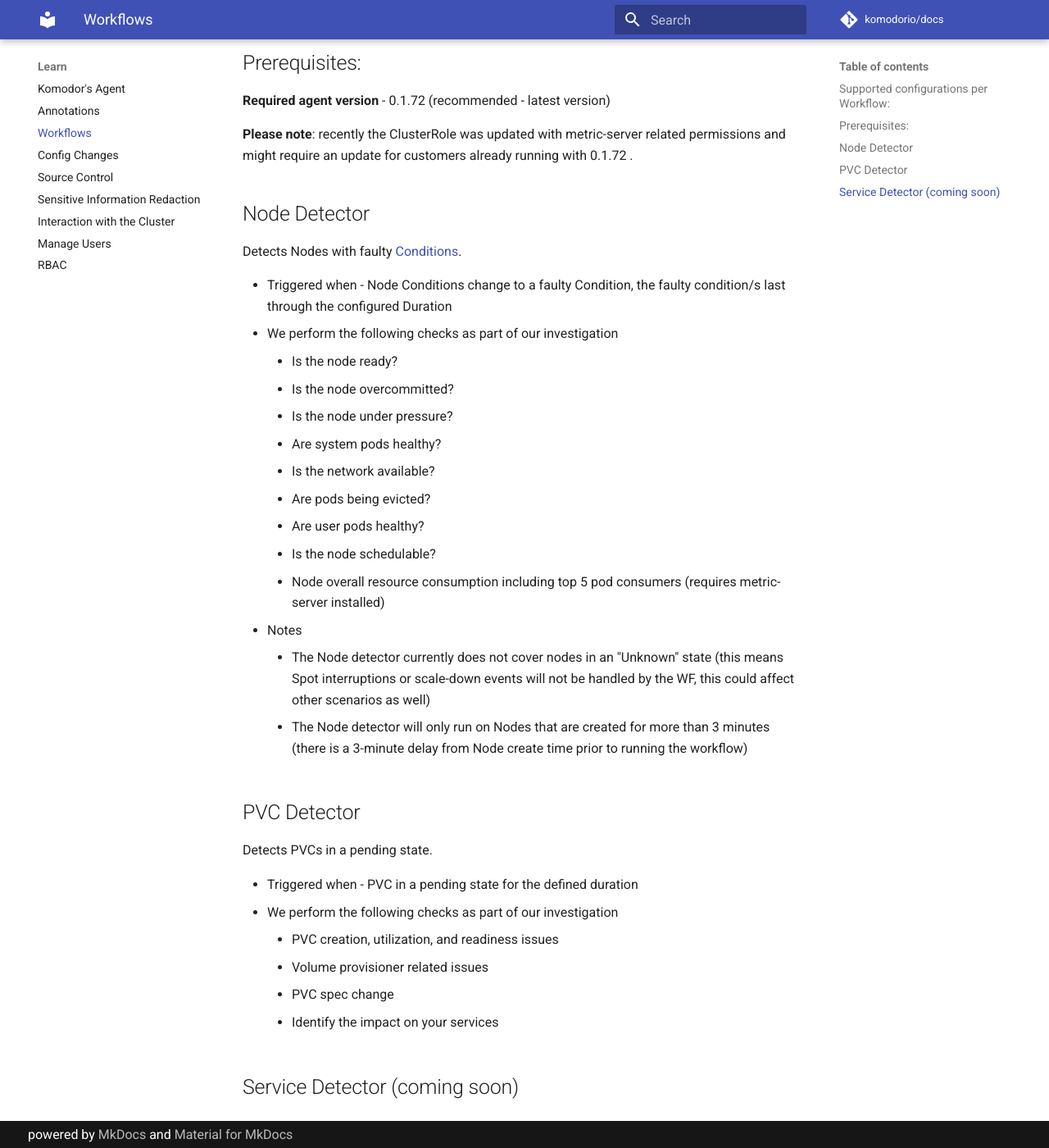
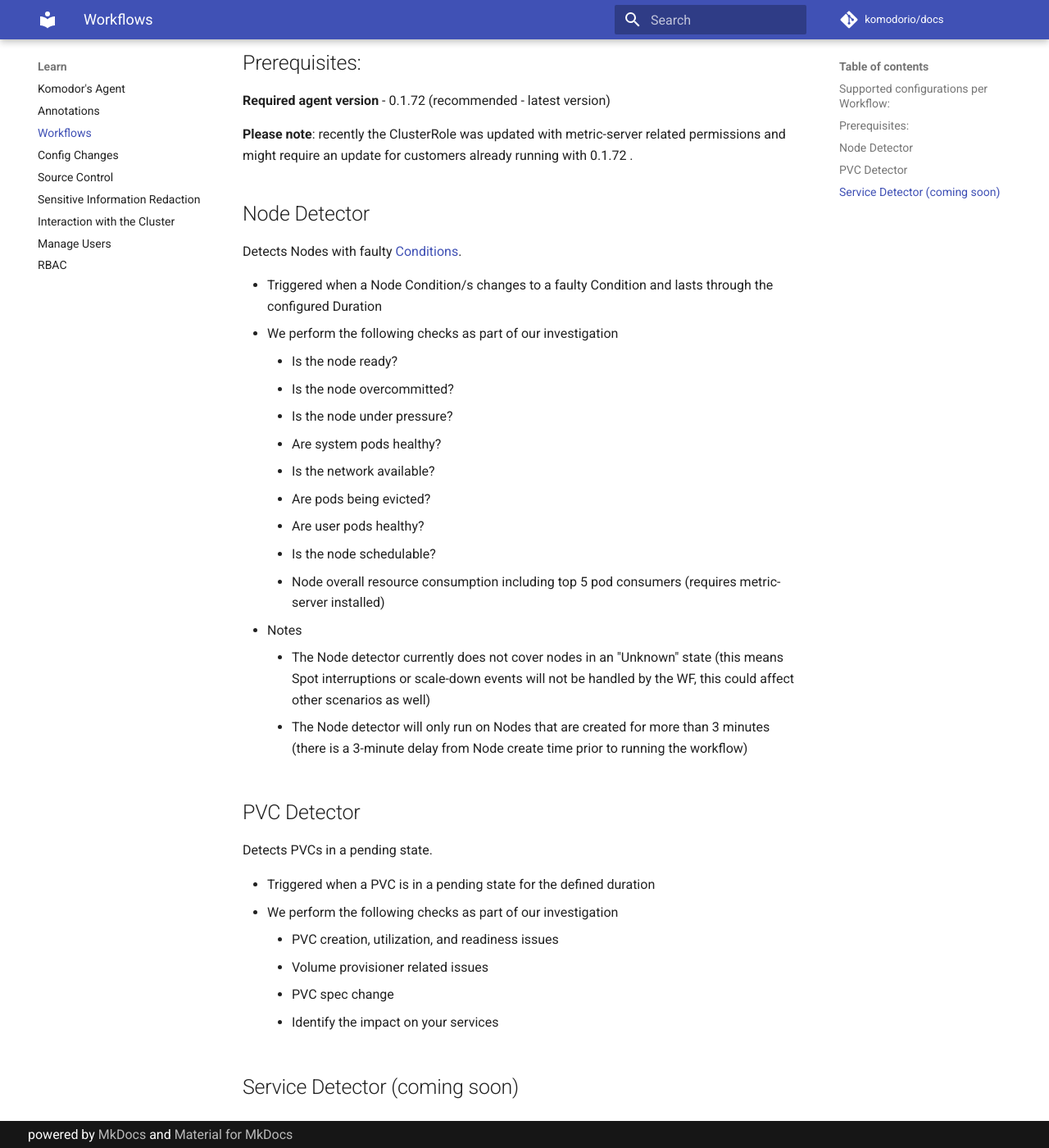
Before and after one commit to komodorio/docs, an MkDocs documentation site: the page built from docs/Learn/Workflows.md, in a window 1280 px wide and 1400 px high, scrolled down 495 px. Shown: the whole window at 82% size. Built offline with MkDocs 1.6.1 and Material for MkDocs 9.7.7, drawn with Linux system fonts in a browser that asks for light colours; comment, search, counter and statistics services are not loaded.

Commit message:
Update Workflows.md

```diff
--- a/docs/Learn/Workflows.md
+++ b/docs/Learn/Workflows.md
@@ -17,8 +17,7 @@
 ## Node Detector
 Detects Nodes with faulty [Conditions](https://kubernetes.io/docs/concepts/architecture/nodes/#condition).
 
-- Triggered when -
-Node Conditions change to a faulty Condition, the faulty condition/s last through the configured Duration
+- Triggered when a Node Condition/s changes to a faulty Condition and lasts through the configured Duration
 - We perform the following checks as part of our investigation
     - Is the node ready?
     - Is the node overcommitted?
@@ -37,8 +36,7 @@
 ## PVC Detector
 Detects PVCs in a pending state.
 
-- Triggered when -
-PVC in a pending state for the defined duration
+- Triggered when a PVC is in a pending state for the defined duration
 - We perform the following checks as part of our investigation
     - PVC creation, utilization, and readiness issues
     - Volume provisioner related issues
```
